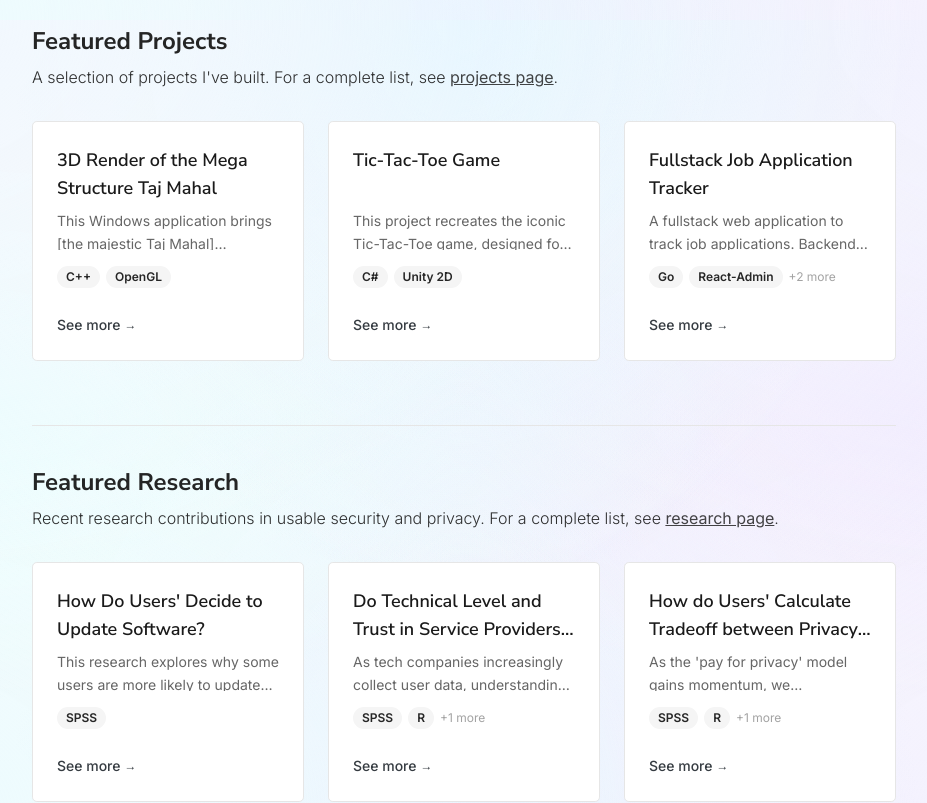
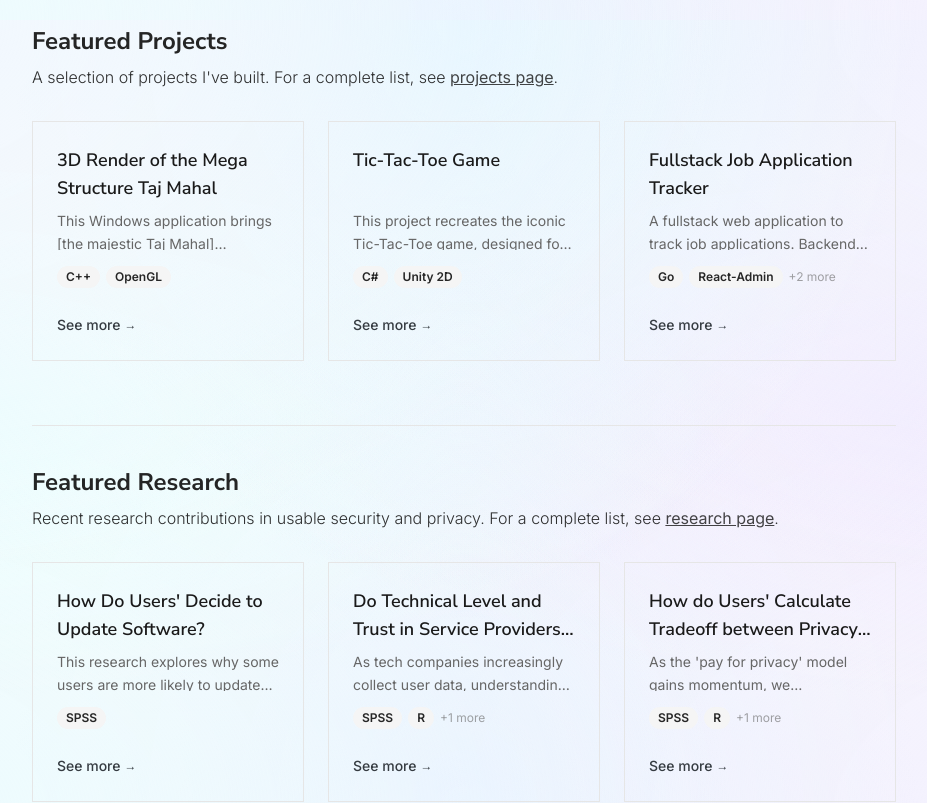
Before and after one commit to ehsan-ashik/portfolio-ehsan, a Next.js app: page / in a window 1280 px wide. Shown: the part 780-1583 px from the top of the page, without its empty margins (176-1103 px from the left). Built offline with nearby package versions, Linux system fonts and the light colour scheme; a web font is replaced by a local one.

Commit message:
refactor: update ProjectOverviewCard to use themed Card component
Replaced raw div with Card component to inherit theme styles.
This ensures the homepage cards will use the glassmorphism effect
when the glass-refraction theme is active.

```diff
--- a/components/ProjectOverviewCard.tsx
+++ b/components/ProjectOverviewCard.tsx
@@ -2,6 +2,7 @@ import { NunitoSansFont } from '@/app/fonts';
 import Link from 'next/link';
 import React from 'react';
 import { Badge } from '@/components/ui/badge';
+import { Card } from '@/components/ui/card';
 
 interface ProjectOverviewCardProps {
   title: string;
@@ -27,8 +28,8 @@ export function ProjectOverviewCard({ title, description, stack, linkHref = "/pr
   }
 
   return (
-    <div className="group p-6 border border-border rounded-lg hover:border-foreground/20 transition-all duration-200 hover:shadow-sm bg-card h-full">
-      <div className="flex flex-col h-full space-y-4">
+    <Card className="group h-full hover:border-foreground/20 transition-all duration-200 hover:shadow-sm">
+      <div className="flex flex-col h-full p-6 space-y-4">
         <div className="flex-grow">
           <h3 className={`${NunitoSansFont.className} text-lg font-semibold group-hover:text-foreground transition-colors h-14 leading-7 overflow-hidden line-clamp-2 text-ellipsis`}>
             {title}
@@ -61,6 +62,6 @@ export function ProjectOverviewCard({ title, description, stack, linkHref = "/pr
           </Link>
         </div>
       </div>
-    </div>
+    </Card>
   );
 }
```
